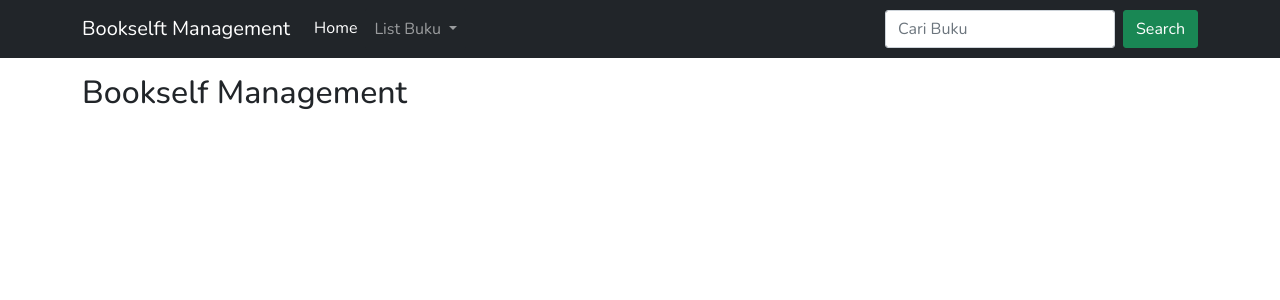
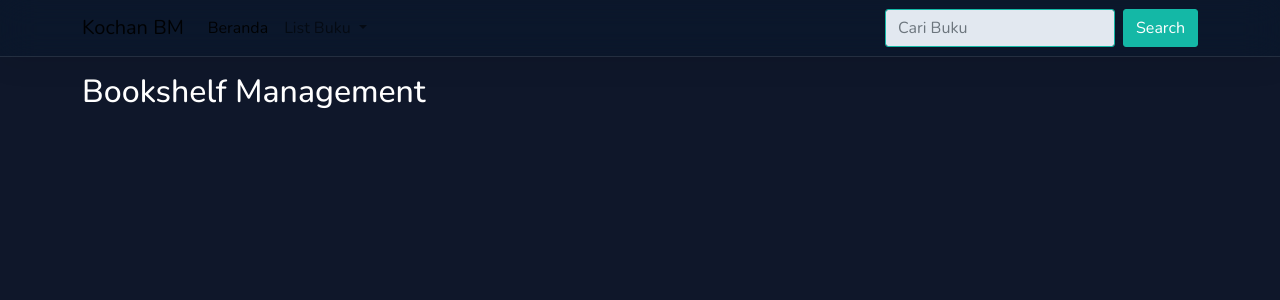
Before and after one commit to kochan4php/bookshelf, a PHP site: page / in a window 1280 px wide. Shown: the top 300 px of the page. Run offline with PHP 8.4, Linux system fonts and the light colour scheme.

Commit message:
memindahkan style menjadi partials di file php

```diff
--- a/assets/css/style.css
+++ /dev/null
@@ -1,22 +0,0 @@
-html,
-body {
-  font-family: "Nunito", Arial, Helvetica, sans-serif;
-}
-
-input[type="search"],
-.btn {
-  border-radius: 3px !important;
-  outline: none;
-}
-
-.btn,
-.btn:focus,
-.btn:active,
-.navbar-toggler:focus,
-.navbar-toggler:active,
-.navbar-toggler-icon:focus,
-.btn-close:focus,
-.btn-close:active {
-  outline: none !important;
-  box-shadow: none;
-}
--- a/index.php
+++ b/index.php
@@ -4,7 +4,7 @@
 <head>
   <meta charset="utf-8">
   <meta name="viewport" content="width=device-width, initial-scale=1">
-  <title>Bookself Management</title>
+  <title>Bookshelf Management</title>
 
   <!-- bootstrap css -->
   <link href="https://cdn.jsdelivr.net/npm/bootstrap@5.2.0/dist/css/bootstrap.min.css" rel="stylesheet" integrity="sha384-gH2yIJqKdNHPEq0n4Mqa/HGKIhSkIHeL5AyhkYV8i59U5AR6csBvApHHNl/vI1Bx" crossorigin="anonymous">
@@ -15,7 +15,7 @@
   <!-- end font -->
 
   <!-- my css -->
-  <link rel="stylesheet" href="assets/css/style.css">
+  <?php require_once __DIR__ . '/partials/style.php'; ?>
   <!-- end my css -->
 
 </head>
@@ -28,7 +28,7 @@
 
   <!-- main -->
   <div class="container">
-    <h2>Bookself Management</h2>
+    <h2>Bookshelf Management</h2>
   </div>
   <!-- end main -->
 
--- a/partials/navbar.php
+++ b/partials/navbar.php
@@ -1,18 +1,18 @@
-<nav class="navbar navbar-expand-lg bg-dark navbar-dark mb-3">
+<nav class="navbar navbar-expand-lg mb-3 text-light">
   <div class="container">
-    <a class="navbar-brand" href="index.php">Bookselft Management</a>
+    <a class="navbar-brand" href="index.php">Kochan BM</a>
     <button class="navbar-toggler" type="button" data-bs-toggle="collapse" data-bs-target="#navbarSupportedContent" aria-controls="navbarSupportedContent" aria-expanded="false" aria-label="Toggle navigation">
       <span class="navbar-toggler-icon"></span>
     </button>
     <div class="collapse navbar-collapse" id="navbarSupportedContent">
       <ul class="navbar-nav me-auto mb-2 mb-lg-0">
         <li class="nav-item">
-          <a class="nav-link active" href="index.php">Home</a>
+          <a class="nav-link active" href="index.php">Beranda</a>
         </li>
         <li class="nav-item dropdown">
-          <button class="nav-link dropdown-toggle btn btn-dark" role="button" data-bs-toggle="dropdown" aria-expanded="false">
+          <a class="nav-link dropdown-toggle" role="button" data-bs-toggle="dropdown" aria-expanded="false">
             List Buku
-          </button>
+          </a>
           <ul class="dropdown-menu dropdown-menu-dark">
             <li><a class="dropdown-item" href="">Sudah dibaca</a></li>
             <li><a class="dropdown-item" href="">Belum dibaca</a></li>
--- /dev/null
+++ b/partials/style.php
@@ -0,0 +1,84 @@
+<style>
+  html,
+  body {
+    font-family: "Nunito", Arial, Helvetica, sans-serif;
+  }
+
+  input[type="search"],
+  .btn {
+    border-radius: 3px !important;
+    outline: none;
+  }
+
+  body {
+    background-color: rgb(15, 23, 42);
+    color: #fff !important;
+  }
+
+  .navbar .navbar-toggler {
+    border: none;
+    outline: none;
+  }
+
+  .navbar-toggler:focus,
+  .navbar-toggler:active,
+  .navbar-toggler-icon:focus,
+  .btn:focus,
+  .btn:active,
+  .btn-close:focus,
+  .btn-close:active,
+  .form-control:active,
+  .form-control:focus,
+  .form-check-input:active,
+  .form-check-input:focus {
+    outline: none;
+    box-shadow: none;
+  }
+
+  nav {
+    background-color: rgba(7, 26, 46, 0.37) !important;
+    box-shadow: 0 4px 30px rgba(0, 0, 0, 0.1) !important;
+    backdrop-filter: blur(18px) !important;
+    -webkit-backdrop-filter: blur(18px) !important;
+    -moz-backdrop-filter: blur(18px) !important;
+    border-bottom: 1px solid rgba(255, 255, 255, 0.1) !important;
+  }
+
+  .card {
+    background-color: rgb(15, 23, 42) !important;
+  }
+
+  .form-control,
+  .form-control:focus {
+    background-color: rgb(226, 232, 240) !important;
+    color: rgb(15, 23, 42);
+    border-color: rgb(20, 184, 166) !important;
+  }
+
+  .list-group-item {
+    background-color: rgba(15, 23, 42) !important;
+    color: #fff;
+  }
+
+  .btn {
+    background-color: rgb(20, 184, 166) !important;
+    outline-color: rgb(20, 184, 166) !important;
+    border-color: rgb(20, 184, 166) !important;
+  }
+
+  .btn:hover {
+    background-color: rgb(16, 148, 132) !important;
+    outline-color: rgb(16, 148, 132) !important;
+    border-color: rgb(16, 148, 132) !important;
+  }
+
+  a {
+    text-decoration: none !important;
+  }
+
+  .list-group {
+    background-color: rgb(15, 23, 42) !important;
+    color: rgb(226, 232, 240);
+    border-color: rgb(20, 184, 166) !important;
+  }
+</style>
```
